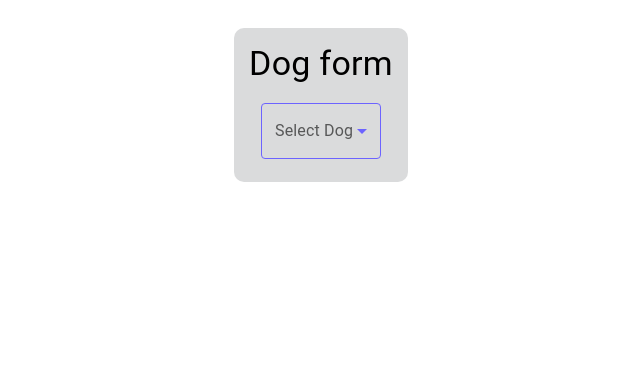
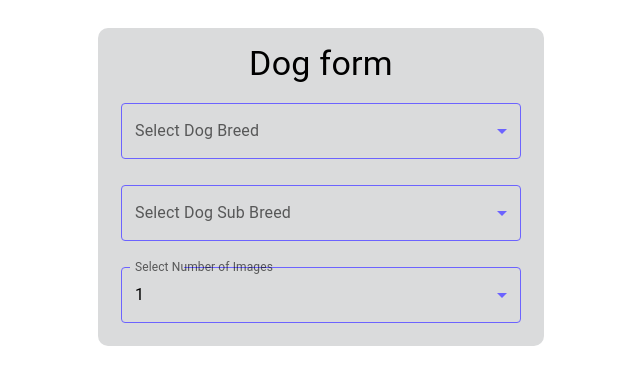
Before and after one commit to boraozisik/redux-dog-images, a Next.js app: page /components/dog-form/components/dog-form in a window 1280 px wide. Shown: the top 384 px of the page, without its empty margins (319-959 px from the left). Built offline with nearby package versions, Linux system fonts and the light colour scheme.

Commit message:
select comp added for subbreeds and number of images

```diff
--- a/src/pages/components/dog-form/components/dog-form.tsx
+++ b/src/pages/components/dog-form/components/dog-form.tsx
@@ -1,4 +1,4 @@
-import React from "react";
+import React, { useState } from "react";
 import { DogFormContainer } from "../helpers/styled-components/dogFormContainer";
 import { Stack, Typography, Button } from "@mui/material";
 import InputLabel from "@mui/material/InputLabel";
@@ -26,7 +26,9 @@ const DogForm = ({
   setImages,
   setIsLoading,
 }: DogFormProps) => {
-  const [breed, setBreed] = React.useState("");
+  const [breed, setBreed] = useState("");
+  const [subBreed, setSubBreed] = useState("");
+  const [numberOfImages, setNumberOfImages] = useState(1);
   const dispatch = useDispatch();
 
   //alternative select's value
@@ -40,13 +42,35 @@ const DogForm = ({
   // const numberState = dogStore?.number;
   // const errorState = dogStore?.error;
 
-  const handleChange = (e: any) => {
+  const handleBreedChange = (e: any) => {
     setBreed(e.target.value === "clear" ? "" : e.target.value);
     dispatch({
       type: DogImagesAppActionType.BREED,
       payload: e.target.value === "clear" ? "all" : e.target.value,
     });
+    dispatch({
+      type: DogImagesAppActionType.SUB_BREED,
+      payload: "all",
+    });
     console.log("change func", e.target.value);
+  };
+
+  const handleSubBreedChange = (e: any) => {
+    setSubBreed(e.target.value);
+    dispatch({
+      type: DogImagesAppActionType.SUB_BREED,
+      payload: e.target.value,
+    });
+    console.log("change func222", e.target.value);
+  };
+
+  const handleNumberOfImagesChange = (e: any) => {
+    setSubBreed(e.target.value);
+    dispatch({
+      type: DogImagesAppActionType.NUMBER,
+      payload: e.target.value,
+    });
+    console.log("change func222", e.target.value);
   };
 
   const handleClickClear = (e: any) => {
@@ -57,12 +81,12 @@ const DogForm = ({
     <Stack>
       <DogFormContainer>
         <Typography variant="h4">Dog form</Typography>
-        <FormControl sx={{ m: 1, minWidth: 120 }}>
-          <InputLabel>Select Dog</InputLabel>
+        <FormControl sx={{ m: 1, minWidth: 400 }}>
+          <InputLabel>Select Dog Breed</InputLabel>
           <Select
             value={breed}
-            label="Select Dog"
-            onChange={handleChange}
+            label="Breed"
+            onChange={handleBreedChange}
             sx={{
               color: "black",
               ".MuiOutlinedInput-notchedOutline": {
@@ -108,6 +132,69 @@ const DogForm = ({
           </Select>
           {/* <FormHelperText>With label + helper text</FormHelperText> */}
         </FormControl>
+        <FormControl sx={{ m: 1, minWidth: 400 }}>
+          <InputLabel>Select Dog Sub Breed</InputLabel>
+          <Select
+            value={subBreed}
+            label="Sub Breed"
+            onChange={handleSubBreedChange}
+            sx={{
+              color: "black",
+              ".MuiOutlinedInput-notchedOutline": {
+                borderColor: mainColors.primary.main,
+              },
+              "&.Mui-focused .MuiOutlinedInput-notchedOutline": {
+                borderColor: mainColors.primary.main,
+              },
+              "&:hover .MuiOutlinedInput-notchedOutline": {
+                borderColor: mainColors.primary.main,
+              },
+              ".MuiSvgIcon-root ": {
+                fill: `${mainColors.primary.main} !important`,
+              },
+            }}
+          >
+            {subBreedList?.length &&
+              subBreedList?.map((subBreed: string, index: number) => (
+                <MenuItem key={index} value={subBreed}>
+                  {subBreed}
+                </MenuItem>
+              ))}
+          </Select>
+
+          {/* <FormHelperText>With label + helper text</FormHelperText> */}
+        </FormControl>
+        <FormControl sx={{ m: 1, minWidth: 400 }}>
+          <InputLabel>Select Number of Images</InputLabel>
+          <Select
+            value={numberOfImages}
+            label="Number"
+            onChange={handleNumberOfImagesChange}
+            sx={{
+              color: "black",
+              ".MuiOutlinedInput-notchedOutline": {
+                borderColor: mainColors.primary.main,
+              },
+              "&.Mui-focused .MuiOutlinedInput-notchedOutline": {
+                borderColor: mainColors.primary.main,
+              },
+              "&:hover .MuiOutlinedInput-notchedOutline": {
+                borderColor: mainColors.primary.main,
+              },
+              ".MuiSvgIcon-root ": {
+                fill: `${mainColors.primary.main} !important`,
+              },
+            }}
+          >
+            {Array.from({ length: 50 }, (_, index) => (
+              <MenuItem key={index} value={index + 1}>
+                {index + 1}
+              </MenuItem>
+            ))}
+          </Select>
+
+          {/* <FormHelperText>With label + helper text</FormHelperText> */}
+        </FormControl>
       </DogFormContainer>
     </Stack>
   );
```
Also changed, not shown: src/pages/components/dog-form/GetDogs.tsx (+33 -5 lines), src/pages/components/dog-form/helpers/hooks/useBreedList.ts (+15 -3 lines), src/pages/components/dog-form/helpers/hooks/useSubBreedList.ts (+4 -4 lines).
